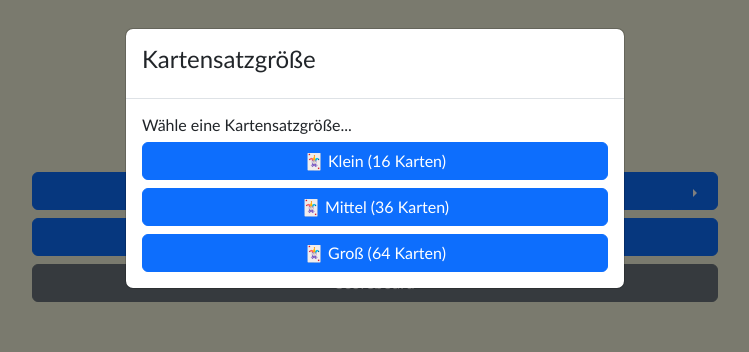
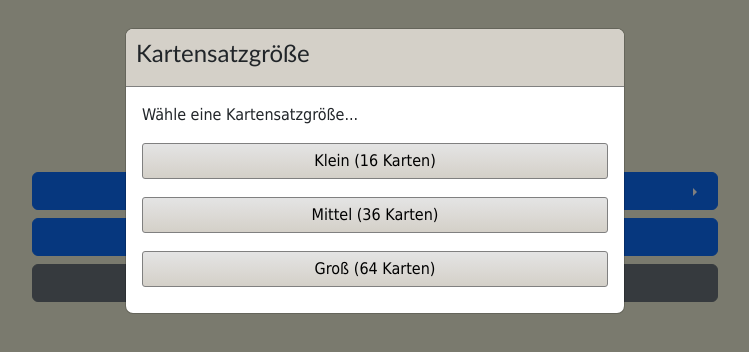
Before and after one commit to dariusvoss/IT_Memory_Online, an Angular app: page / in a window 1280 px wide. Both pictures are taken after a click on the button "Spieler vs. Zeit". Shown: the top 352 px of the page, without its empty margins (265-1014 px from the left). Built offline with nearby package versions, Linux system fonts and the light colour scheme.

Commit message:
update of design for size-dialogue
size-dialogue-component:
- making appearance of size-dialogue window align with Windows XP design

styles.css-file:
- addition of style changes for Windows XP appearance, making them available over the whole app

```diff
--- a/src/app/size-dialogue/size-dialogue.component.html
+++ b/src/app/size-dialogue/size-dialogue.component.html
@@ -1,12 +1,12 @@
-<div class="modal-header">
-    <h4>Kartensatzgröße</h4>
+<div class="modal-header xp-header">
+  <h4>Kartensatzgröße</h4>
 </div>
 
 <div class="modal-body">
-    <h6>Wähle eine Kartensatzgröße...</h6>
-    <div class="d-grid gap-2">
-        <button class="btn btn-primary" (click)="selectSize(16)">🃏 Klein (16 Karten)</button>
-        <button class="btn btn-primary" (click)="selectSize(36)">🃏 Mittel (36 Karten)</button>
-        <button class="btn btn-primary" (click)="selectSize(64)">🃏 Groß (64 Karten)</button>
-    </div>
+  <p>Wähle eine Kartensatzgröße...</p>
+  <div class="d-grid gap-2">
+    <button class="btn xp-btn" (click)="selectSize(16)">Klein (16 Karten)</button>
+    <button class="btn xp-btn" (click)="selectSize(36)">Mittel (36 Karten)</button>
+    <button class="btn xp-btn" (click)="selectSize(64)">Groß (64 Karten)</button>
+  </div>
 </div>
--- a/src/styles.css
+++ b/src/styles.css
@@ -8,6 +8,41 @@ h1, h2, h3, h4, h5, h6 {
     font-family: Trebuchet MS, sans-serif;
 }
 
-.btn {
-    font-family: Trebuchet MS, sans-serif;
+h4 {
+    text-align: center;
 }
+
+/* Header-Stil für Windows XP */
+.xp-header {
+    background-color: #d4d0c8;
+    border-bottom: 1px solid #808080;
+    padding: 10px;
+    text-align: center;
+}
+
+/* Body-Stil für Windows XP */
+.xp-body {
+    background-color: #e4e4e4;
+    padding: 20px;
+}
+
+/* Button-Stil für Windows XP */
+.xp-btn {
+    background: linear-gradient(to bottom, #e4e4e4, #d4d0c8);
+    border: 1px solid #808080;
+    border-radius: 3px;
+    color: #000;
+    padding: 5px 10px;
+    text-align: center;
+    cursor: pointer;
+    margin-bottom: 10px;
+}
+
+.xp-btn:hover {
+    background: linear-gradient(to bottom, #d4d0c8, #e4e4e4);
+}
+
+.xp-btn:active {
+    background: linear-gradient(to bottom, #d4d0c8, #c0c0c0);
+    border: 1px solid #404040;
+}
```
